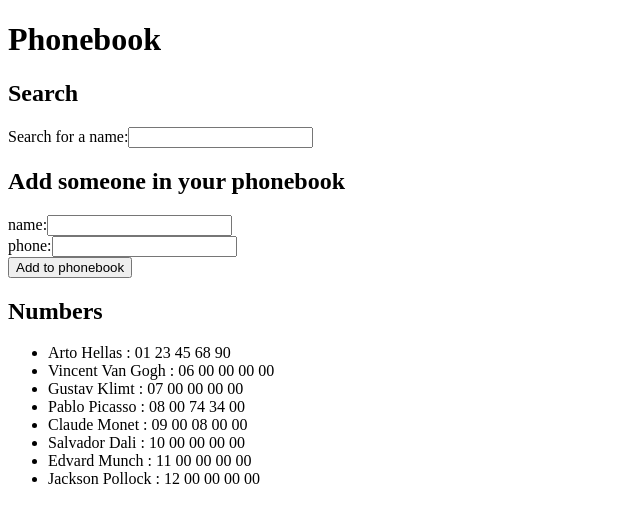
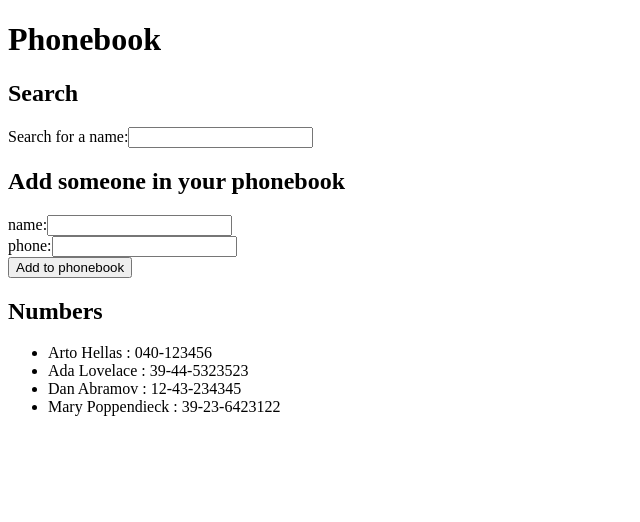
Before and after one commit to n-seine/fullStackOpen, a React (Vite) app in the folder part2/phonebook/: page / in a window 1280 px wide. Shown: the top 522 px of the page, without its empty margins (0-640 px from the left). Built offline with nearby package versions, Linux system fonts and the light colour scheme; data requests are answered from the project's data file.

Commit message:
add axios, json-server and complete ex. 2.11

```diff
--- /dev/null
+++ b/part2/phonebook/db.json
@@ -0,0 +1,24 @@
+{
+  "persons": [
+    {
+      "name": "Arto Hellas",
+      "number": "040-123456",
+      "id": 1
+    },
+    {
+      "name": "Ada Lovelace",
+      "number": "39-44-5323523",
+      "id": 2
+    },
+    {
+      "name": "Dan Abramov",
+      "number": "12-43-234345",
+      "id": 3
+    },
+    {
+      "name": "Mary Poppendieck",
+      "number": "39-23-6423122",
+      "id": 4
+    }
+  ]
+}
--- a/part2/phonebook/package.json
+++ b/part2/phonebook/package.json
@@ -7,9 +7,11 @@
     "dev": "vite",
     "build": "vite build",
     "lint": "eslint . --ext js,jsx --report-unused-disable-directives --max-warnings 0",
-    "preview": "vite preview"
+    "preview": "vite preview",
+    "server": "json-server -p3001 --watch db.json"
   },
   "dependencies": {
+    "axios": "^1.6.8",
     "react": "^18.2.0",
     "react-dom": "^18.2.0"
   },
@@ -21,6 +23,7 @@
     "eslint-plugin-react": "^7.34.1",
     "eslint-plugin-react-hooks": "^4.6.0",
     "eslint-plugin-react-refresh": "^0.4.6",
+    "json-server": "^1.0.0-alpha.23",
     "vite": "^5.2.0"
   }
 }
--- a/part2/phonebook/src/App.jsx
+++ b/part2/phonebook/src/App.jsx
@@ -1,4 +1,6 @@
+import { useEffect } from "react";
 import { useState } from "react";
+import axios from "axios";
 
 const Filter = ({ filter, setFilter }) => {
   const handleFilterInput = (event) => {
@@ -65,7 +67,9 @@ const AddPerson = ({ persons, setPersons }) => {
 const ContactsList = ({ persons, filter }) => {
   const contactsToDisplay =
     filter.length > 0
-      ? persons.filter((p) => p.name.includes(filter))
+      ? persons.filter((p) =>
+          p.name.toLowerCase().includes(filter.toLowerCase())
+        )
       : persons;
   return (
     <div>
@@ -75,8 +79,8 @@ const ContactsList = ({ persons, filter }) => {
       ) : (
         <ul>
           {contactsToDisplay.map((person) => (
-            <li key={person.name}>
-              {person.name} : {person.phone}
+            <li key={person.id}>
+              {person.name} : {person.number}
             </li>
           ))}
         </ul>
@@ -85,17 +89,16 @@ const ContactsList = ({ persons, filter }) => {
   );
 };
 const App = () => {
-  const [persons, setPersons] = useState([
-    { name: "Arto Hellas", phone: "01 23 45 68 90" },
-    { name: "Vincent Van Gogh", phone: "06 00 00 00 00" },
-    { name: "Gustav Klimt", phone: "07 00 00 00 00" },
-    { name: "Pablo Picasso", phone: "08 00 74 34 00" },
-    { name: "Claude Monet", phone: "09 00 08 00 00" },
-    { name: "Salvador Dali", phone: "10 00 00 00 00" },
-    { name: "Edvard Munch", phone: "11 00 00 00 00" },
-    { name: "Jackson Pollock", phone: "12 00 00 00 00" },
-  ]);
+  const [persons, setPersons] = useState([]);
   const [filter, setFilter] = useState("");
+  useEffect(() => {
+    axios
+      .get("http://localhost:3001/persons")
+      .then((response) => {
+        setPersons(response.data);
+      })
+      .then(console.log("data loaded"));
+  }, []);
 
   return (
     <div>
```
Also changed, not shown: 1 other file (tests, documents, lock files or other folders).
